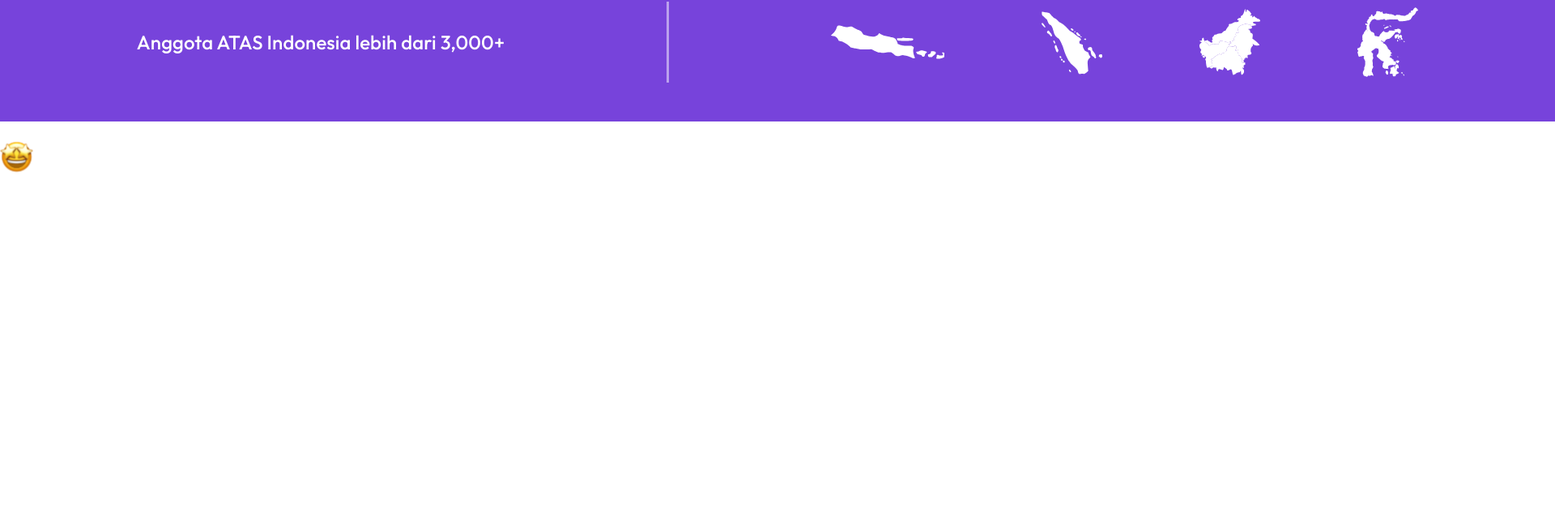
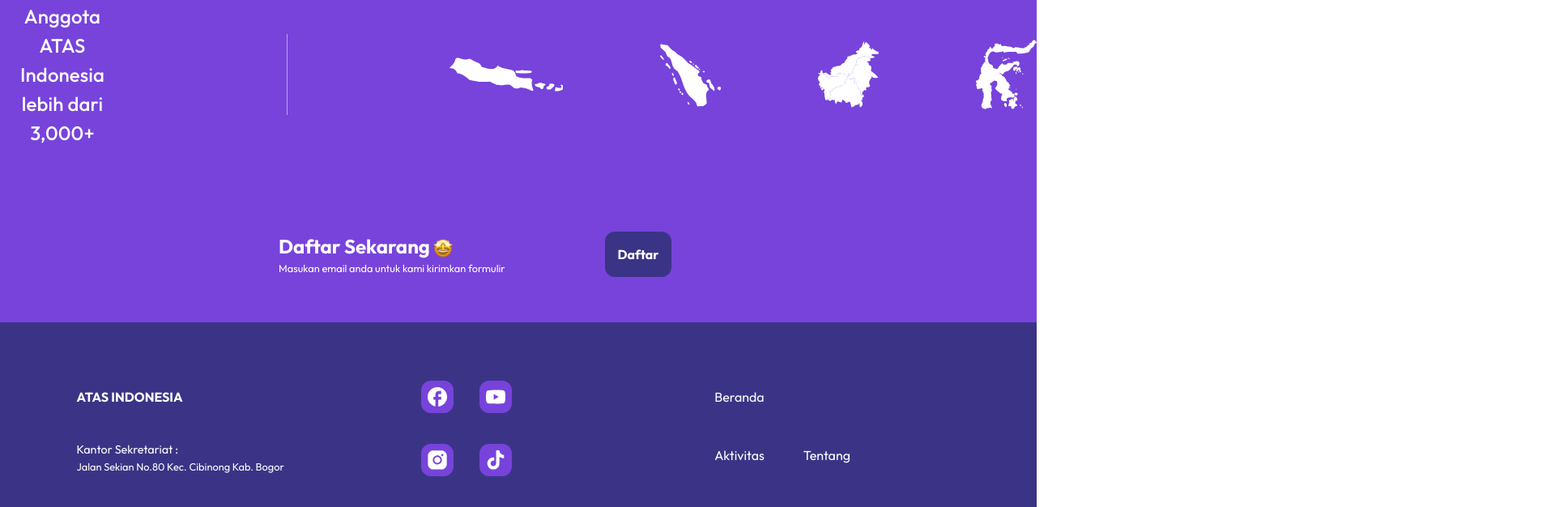
Before and after one commit to ATAS-Indonesia/atas-indonesia, a Next.js app: page /dashboard in a window 1280 px wide. Shown: the part 968-1594 px from the top of the page at 81% size, 1920 px wide, since content can reach past the window. Before the commit the page ends 1468 px from the top, so only its background shows below. Built offline with nearby package versions, Linux system fonts and the light colour scheme.

Commit message:
feat: Update dashboard css

```diff
--- a/src/styles/dashboard.css
+++ b/src/styles/dashboard.css
@@ -85,7 +85,7 @@
 
 .layout-footer {
   display: flex;
-  width: 1920px;
+  width: 100%;
   padding: 48px 0px;
   justify-content: center;
   align-items: center;
@@ -182,3 +182,117 @@
   justify-content: space-between;
   background-color: #3b3486;
 }
+
+/* Footer */
+
+.topside-footer {
+  background: #7743db;
+  padding: 1rem;
+}
+
+.topside-footer h3 {
+  font-size: 1.5em;
+  font-weight: bold;
+}
+
+.footerBox.top {
+  width: 50%;
+}
+
+.footer-box.top,
+.footer-box.top.rightBox {
+  width: 50%;
+  border: none;
+}
+
+.footer-box.top.rightBox {
+  display: flex;
+  justify-content: center;
+}
+
+.footer-emoji {
+  width: 24px !important;
+  display: inline-block;
+}
+
+.regist-btn {
+  background: #3b3486;
+  padding: 1rem;
+  font-weight: bold;
+  border-radius: 12px;
+}
+
+.footerWrapper {
+  background: #3b3486;
+  padding: 1rem;
+}
+
+.footerBox {
+  width: 90%;
+  padding: 1rem;
+  margin: 0.5rem auto;
+  display: flex;
+  flex-direction: row;
+}
+
+.footer-box {
+  width: 30%;
+  padding: 1rem 0px;
+  font-size: 1em;
+  border-bottom: 1px #fff solid;
+}
+
+.footer-box.leftBox span {
+  font-size: 0.9em;
+}
+
+.footer-box.leftBox p {
+  font-size: 0.8em;
+}
+
+.footer-box.rightBox {
+  width: 40%;
+}
+
+.footer-box-logo {
+  margin-bottom: 1rem;
+  font-weight: bold;
+  display: flex;
+  flex-direction: row;
+}
+
+.footer-box-logo img {
+  width: 10% !important;
+  height: auto !important;
+}
+
+.footer-box-logo h2 {
+  text-transform: uppercase;
+  margin: 1.5rem 0px;
+}
+
+.footer-box-item {
+  width: 50%;
+  margin: 0px auto;
+}
+
+.sosmed-icon {
+  background: #7743db;
+  width: fit-content;
+  padding: 0.5rem;
+  margin: 1rem;
+  display: inline-block;
+  border-radius: 12px;
+}
+
+.sosmed-icon img {
+  width: 24px;
+  height: 24px;
+}
+
+.footer-link {
+  width: fit-content;
+  padding: 0.5rem;
+  margin: 1rem;
+  display: inline-block;
+}
```
